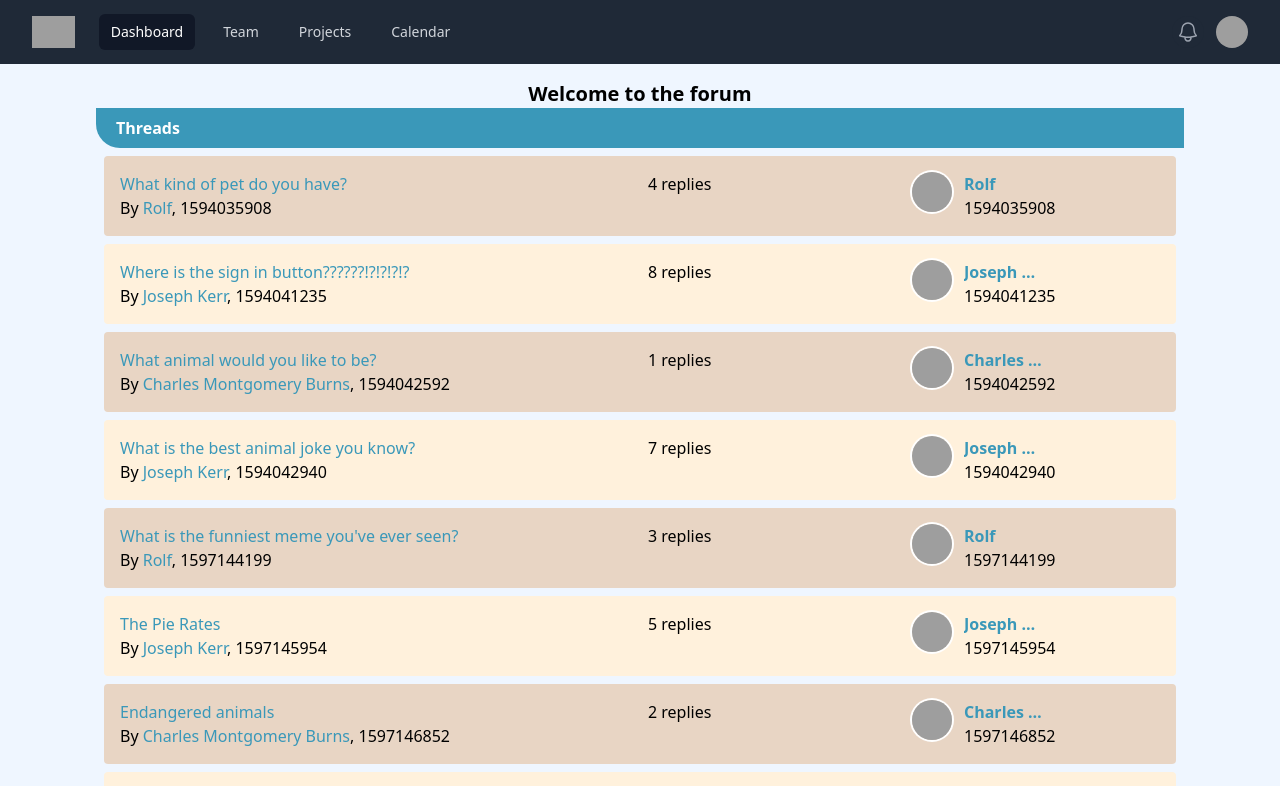
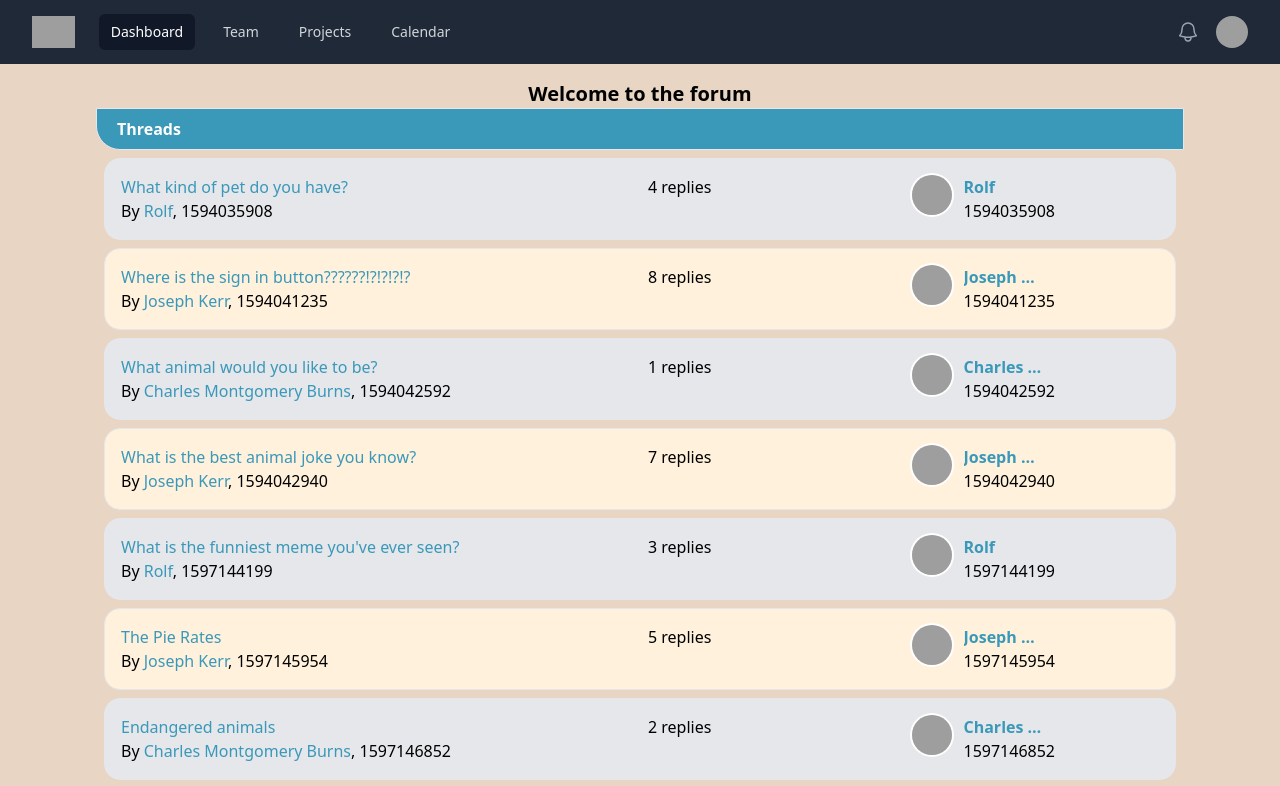
Before and after one commit to majajij/vue-school, a Vue app: page / in a window 1280 px wide. Shown: the top 786 px of the page. Built offline with nearby package versions, Linux system fonts and the light colour scheme; grey boxes are pictures that could not be loaded.

Commit message:
Reorganizing the Page Components

```diff
--- a/public/index.html
+++ b/public/index.html
@@ -1,5 +1,5 @@
 <!DOCTYPE html>
-<html lang="" class="h-full bg-blue-50">
+<html lang="" class="h-full bg-accent">
   <head>
     <meta charset="utf-8">
     <meta http-equiv="X-UA-Compatible" content="IE=edge">
--- a/src/App.vue
+++ b/src/App.vue
@@ -1,5 +1,5 @@
 <template>
-<div class="h-full bg-blue-50">
+<div class="h-full">
   <nav-bar />
   <div class="px-4 py-4">
     <router-view />
--- a/src/components/ThreadList.vue
+++ b/src/components/ThreadList.vue
@@ -1,10 +1,10 @@
 <template>
   <div>
     <h1 class="text-center font-bold text-xl">Welcome to the forum</h1>
-    <div class="bg-primary px-2 py-2 rounded-bl-3xl font-bold pl-5 text-white">
+    <div class="bg-primary px-2 py-2 rounded-bl-3xl font-bold pl-5 text-white border">
       Threads
     </div>
-    <div class="odd:bg-accent even:bg-secondary rounded m-2 p-4" v-for="thread in threads" :key="thread.id">
+    <div class="border odd:bg-gray-200 rounded-2xl even:bg-secondary m-2 p-4" v-for="thread in threads" :key="thread.id">
       <div class="grid grid-cols-4 gap-4">
         <div class="col-span-2">
           <div class="flex flex-col">
@@ -16,8 +16,10 @@
             </div>
           </div>
         </div>
-        <div>
-          {{thread.posts.length}} replies
+        <div class="items-center justify-center">
+          <span class="text-center">
+            {{thread.posts.length}} replies
+          </span>
         </div>
         <div class="flex flex-row">
           <div class="mr-3">
--- a/src/components/PageNotFound.vue
+++ b/src/pages/NotFound.vue
@@ -4,7 +4,7 @@
       <h1 class="text-6xl font-bold">404</h1>
       <p class="mt-4 text-xl text-gray-600">Oops! Page not found</p>
       <p class="mt-2 text-gray-500">The page you are looking for does not exist.</p>
-      <a href="/" class="inline-block mt-4 px-6 py-3 text-white bg-primary rounded-lg shadow-md hover:bg-accent hover:text-black">Go back to homepage</a>
+      <a href="/public" class="inline-block mt-4 px-6 py-3 text-white bg-primary rounded-lg shadow-md hover:bg-accent hover:text-black">Go back to homepage</a>
     </div>
   </div>
 </template>
--- a/src/components/PageThreadShow.vue
+++ b/src/pages/ThreadShow.vue
@@ -35,10 +35,10 @@ export default defineComponent({
 <template>
 <div>
   <div class="mx-40">
-    <h2 class="text-center font-bold text-lg">{{thread.title}}</h2>
-    <div v-for="postId in thread.posts" :key="postId" class="flex bg-white mx-2 my-2 px-3 rounded">
+    <h2 class="text-center font-bold text-2xl">{{thread.title}}</h2>
+    <div v-for="postId in thread.posts" :key="postId" class="flex bg-white mx-2 my-2 p-3 rounded-2xl">
       <div class="flex w-2/12 flex-col justify-center items-center text-center">
-        <div class="text-teal-600">{{userById(postById(postId).userId).name}}</div>
+        <div class="text-teal-600 truncate w-20">{{userById(postById(postId).userId).name}}</div>
         <div class="flex -space-x-2 overflow-hidden">
           <img class="inline-block h-10 w-10 rounded-full ring-2 ring-white" src="https://images.unsplash.com/photo-1550525811-e5869dd03032?ixlib=rb-1.2.1&auto=format&fit=facearea&facepad=2&w=256&h=256&q=80" alt="">
         </div>
@@ -46,7 +46,7 @@ export default defineComponent({
       </div>
       <div class="flex-initial w-10/12 px-2 py-2">
         <p>{{postById(postId).text}}</p>
-        <span class="float-right mt-2">{{postById(postId).publishedAt}}</span>
+        <span class="float-right mt-2 italic">{{postById(postId).publishedAt}}</span>
       </div>
     </div>
   </div>
--- a/src/router/index.js
+++ b/src/router/index.js
@@ -1,23 +1,40 @@
-import PageHome from "@/components/PageHome.vue";
-import PageThreadShow from "@/components/PageThreadShow.vue";
-import PageNotFound from "@/components/PageNotFound.vue";
+import Home from "@/pages/Home.vue";
+import ThreadShow from "@/pages/ThreadShow.vue";
+import NotFound from "@/pages/NotFound.vue";
 import {createRouter, createWebHistory} from 'vue-router'
+import sourceData from "@/data.json";
 
 const routes = [
   {
     path: '/',
     name: 'Home',
-    component: PageHome
+    component: Home
   },
   {
     path: '/thread/:id',
     name: 'ThreadShow',
-    component: PageThreadShow,
-    props: true
+    component: ThreadShow,
+    props: true,
+    beforeEnter(to, from, next) {
+      let thread_exist = sourceData.threads.find(t => t.id === to.params.id)
+      if (thread_exist)
+      {
+        return next()
+      }
+      else{
+        next({
+          name: 'NotFound',
+          params:{pathMatch: to.path.substring(1).split('/')},
+          query:to.query,
+          hash:to.hash
+        })
+      }
+    }
   },
   {
     path: '/:pathMatch(.*)*',
-    component: PageNotFound
+    name: 'NotFound',
+    component: NotFound
   }
 ];
 export default createRouter({
```
Also changed, not shown: src/pages/Home.vue (renamed from src/components/PageHome.vue), 1 other file (tests, documents, lock files or other folders).
